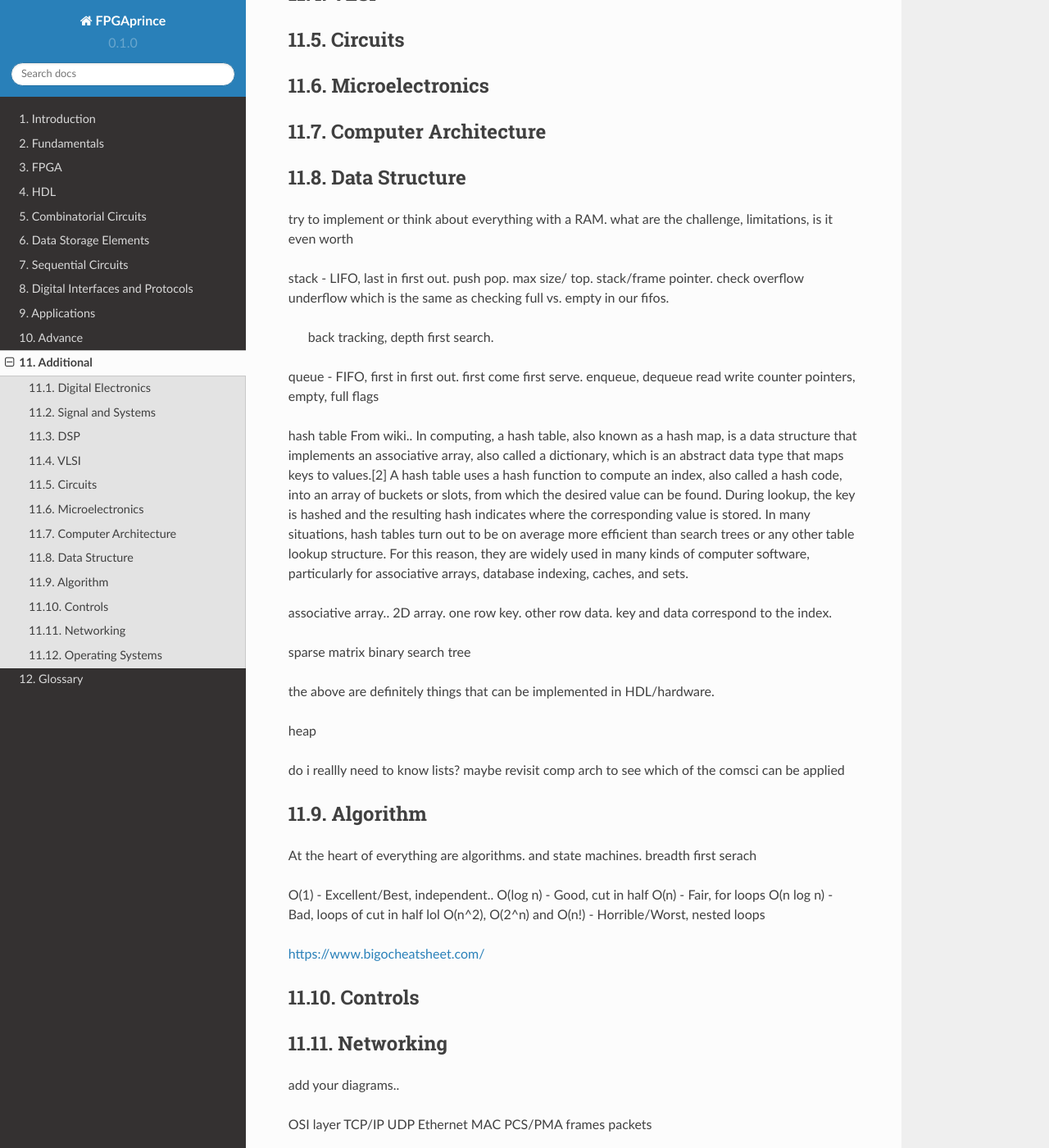
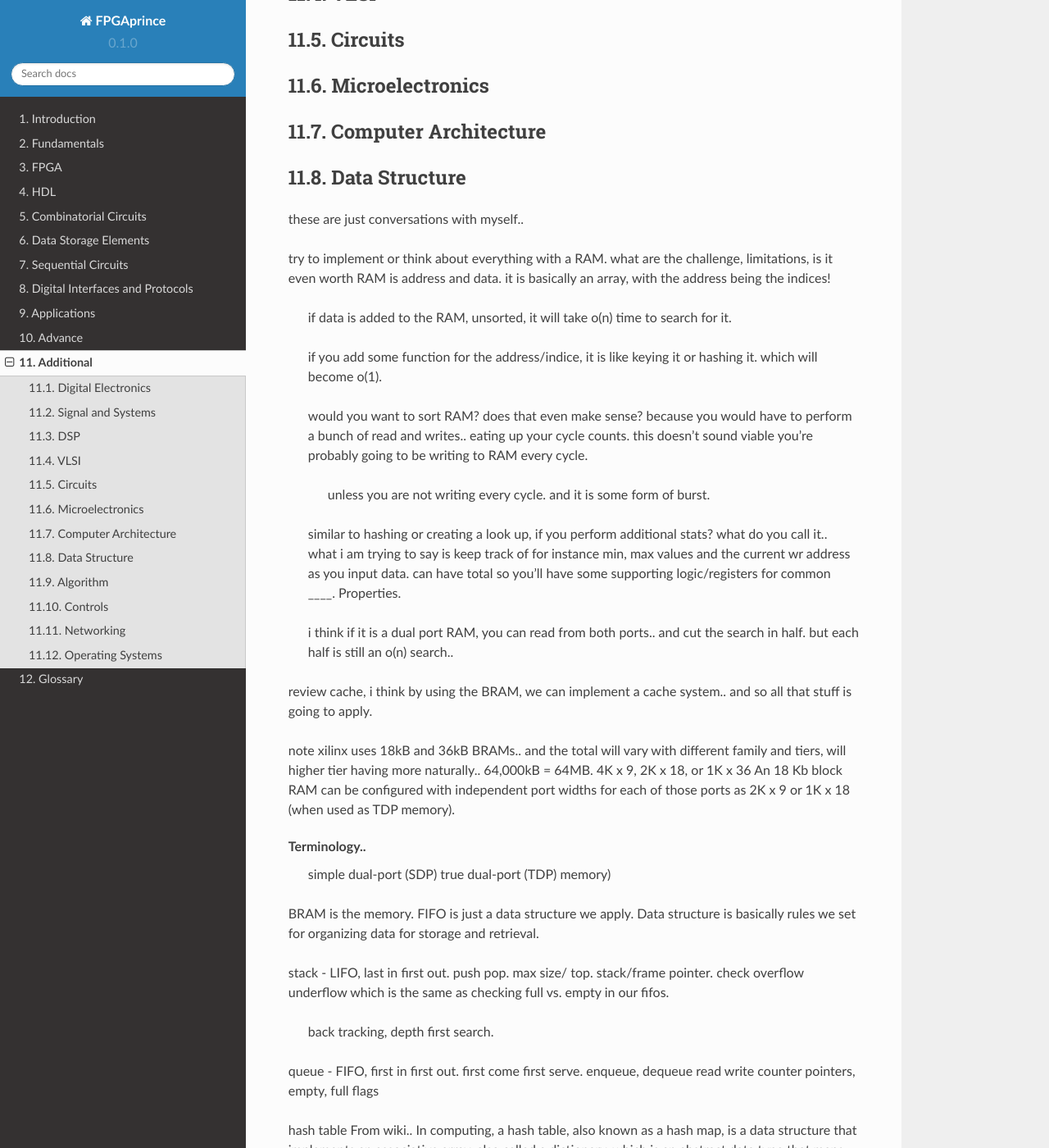
Before and after one commit to fpgaprince/rtd, a Sphinx documentation site: the page built from docs/source/additional.rst, in a window 1280 px wide and 1400 px high, scrolled down 448 px. Shown: the whole window at 82% size. Built offline with Sphinx 7.4.7 and the Read the Docs theme 2.0.0, drawn with Linux system fonts in a browser that asks for light colours.

Commit message:
datastruct

```diff
--- a/docs/source/additional.rst
+++ b/docs/source/additional.rst
@@ -30,8 +30,42 @@ Computer Architecture
 
 Data Structure
 ##########################
+these are just conversations with myself..
 
 try to implement or think about everything with a RAM. what are the challenge, limitations, is it even worth
+RAM is address and data. it is basically an array, with the address being the indices!
+    if data is added to the RAM, unsorted, it will take o(n) time to search for it.
+
+    if you add some function for the address/indice, it is like keying it or hashing it. which will become o(1).
+
+    would you want to sort RAM? does that even make sense? because you would have to perform a bunch of read and writes..
+    eating up your cycle counts. this doesn't sound viable you're probably going to be writing to RAM every cycle.
+        unless you are not writing every cycle. and it is some form of burst.
+
+    similar to hashing or creating a look up, if you perform additional stats? what do you call it..
+    what i am trying to say is keep track of for instance min, max values and the current wr address as you input data.
+    can have total
+    so you'll have some supporting logic/registers for common ____.
+    Properties.
+
+    i think if it is a dual port RAM, you can read from both ports.. and cut the search in half.
+    but each half is still an o(n) search..
+
+
+review cache, i think by using the BRAM, we can implement a cache system.. and so all that stuff is going to apply.
+
+note xilinx uses 18kB and 36kB BRAMs.. and the total will vary with different family and tiers, will higher tier having more naturally..
+64,000kB = 64MB.
+4K x 9, 2K x 18, or 1K x 36
+An 18 Kb block RAM can be configured with independent port widths for each of those ports as 2K x 9 or 1K x 18 (when used as TDP memory).
+
+Terminology..
+    simple dual-port (SDP)
+    true dual-port (TDP) memory)
+
+BRAM is the memory. FIFO is just a data structure we apply. Data structure is basically rules we set for organizing data for storage and retrieval.
+
+
 
 stack - LIFO, last in first out. push pop. max size/ top. stack/frame pointer. check overflow underflow
 which is the same as checking full vs. empty in our fifos.
```
